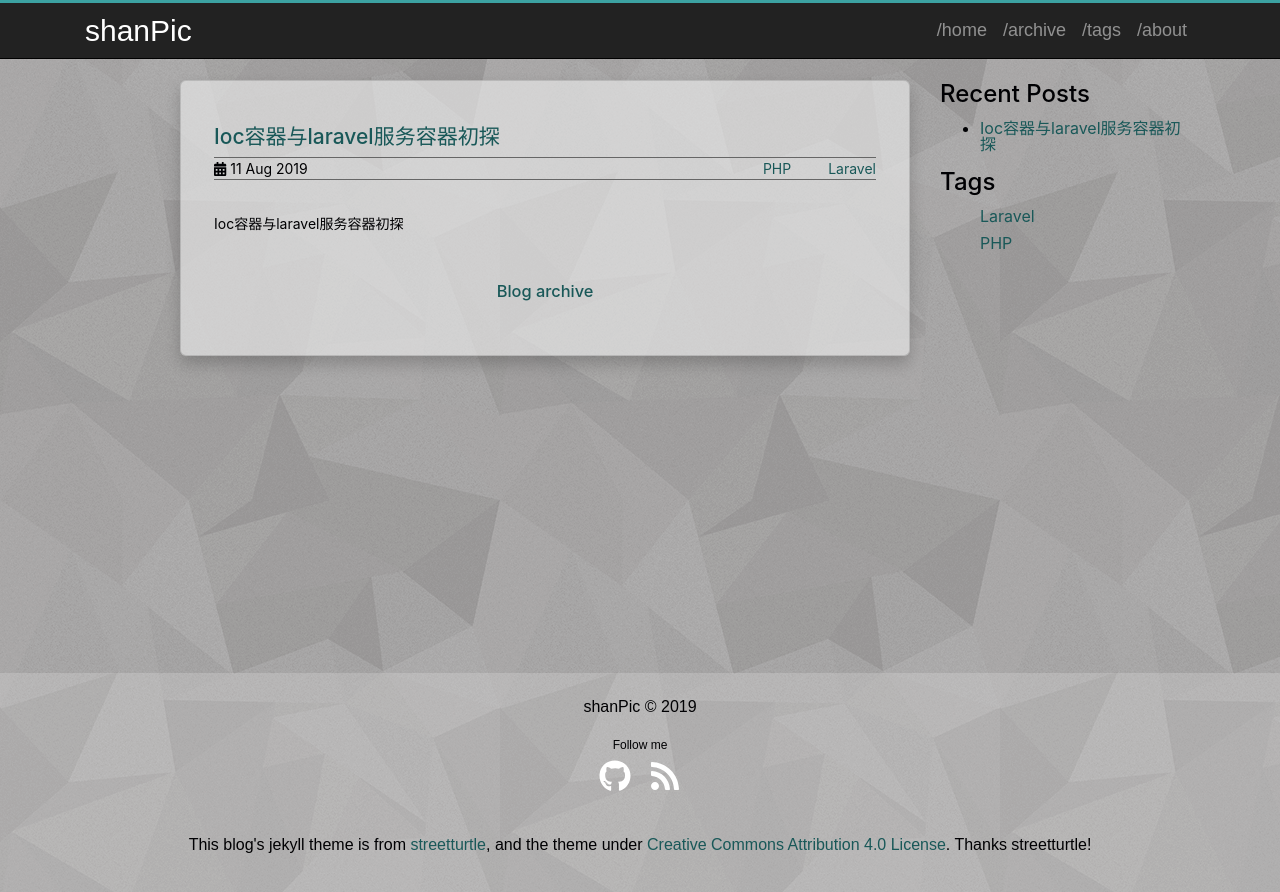
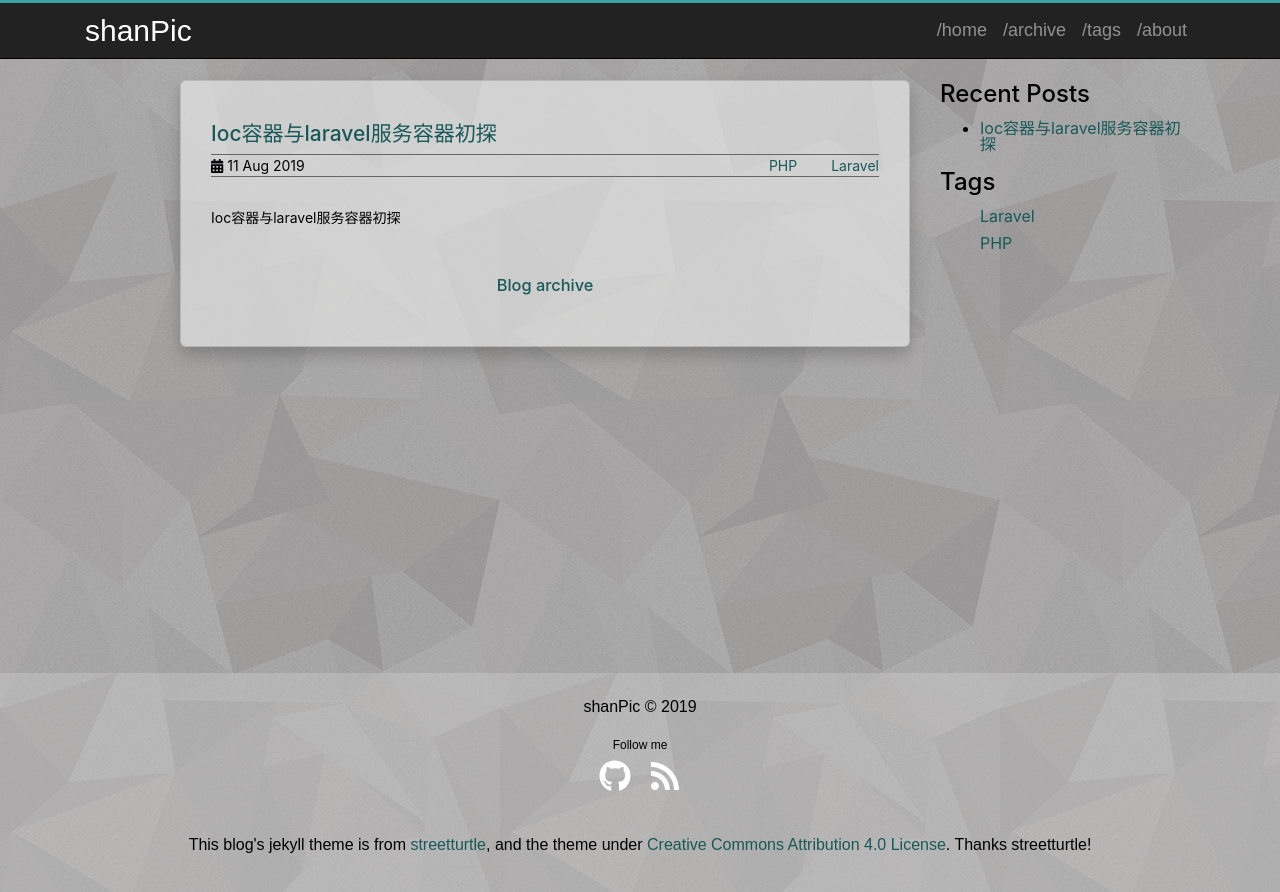
Before and after one commit to shanPic/shanPic.github.io, a Jekyll site: the page built from index.html, in a window 1280 px wide. Shown: the top 892 px of the page. Built offline with Jekyll 4.4.1, drawn with Linux system fonts in a browser that asks for light colours; comment, search, counter and statistics services are not loaded.

Commit message:
change post card's size

```diff
--- a/assets/css/theme.scss
+++ b/assets/css/theme.scss
@@ -45,7 +45,7 @@ body {
   background-color: $post-panel-color;
   box-shadow: 0 0 0 0, 0 8px 16px rgba(0, 0, 0, 0.2);
   border-radius: 6px;
-  padding: 33px;
+  padding: 30px;
   font-size: 14px;
 }
 .main-page {
@@ -186,7 +186,7 @@ div.post-meta {
   border-width: 1px 0;
   border-color: #666666;
   border-style: solid;
-  margin: 0 0 33px;
+  margin: 0 0 30px;
   ul {
     display: inline;
     padding-left: 0;
@@ -195,7 +195,7 @@ div.post-meta {
   }
   ul > li {
     display: inline;
-    padding: 0 0 5px 33px;
+    padding: 0 0 5px 30px;
   }
   .post-time {
     display: inline;
```
